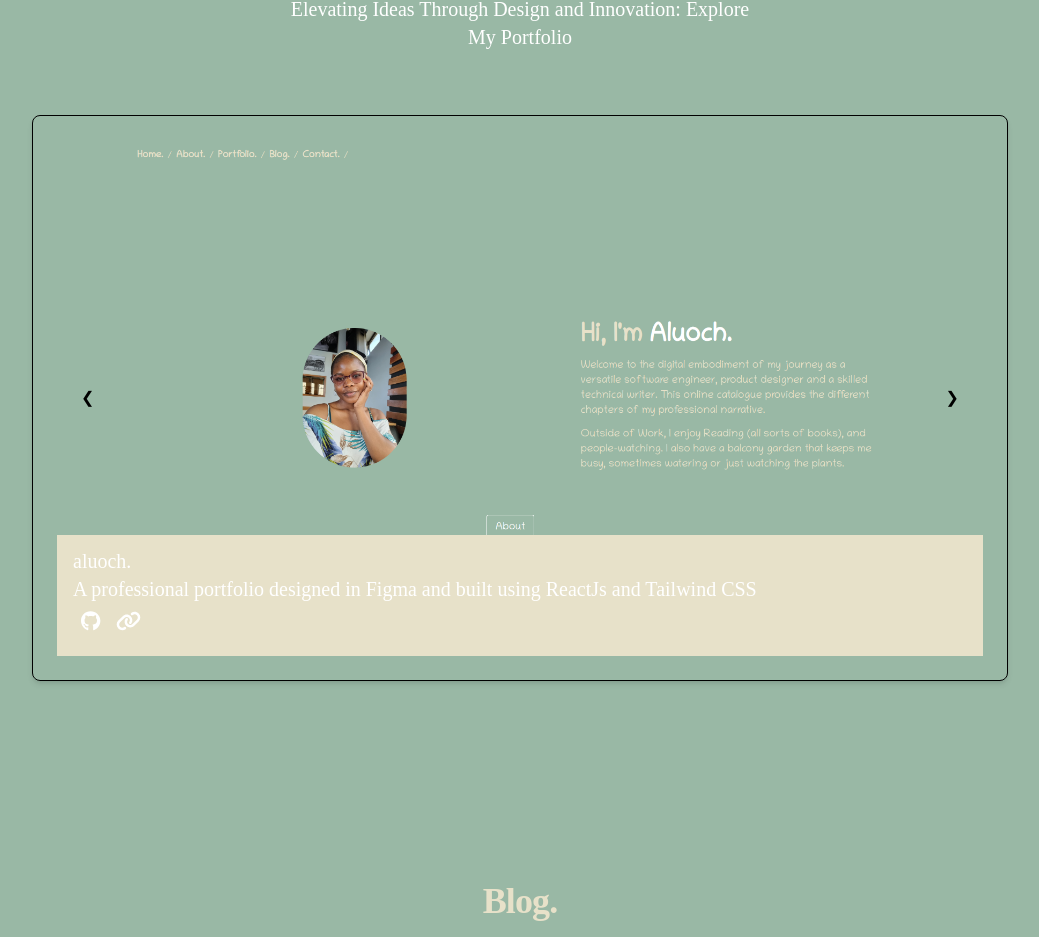
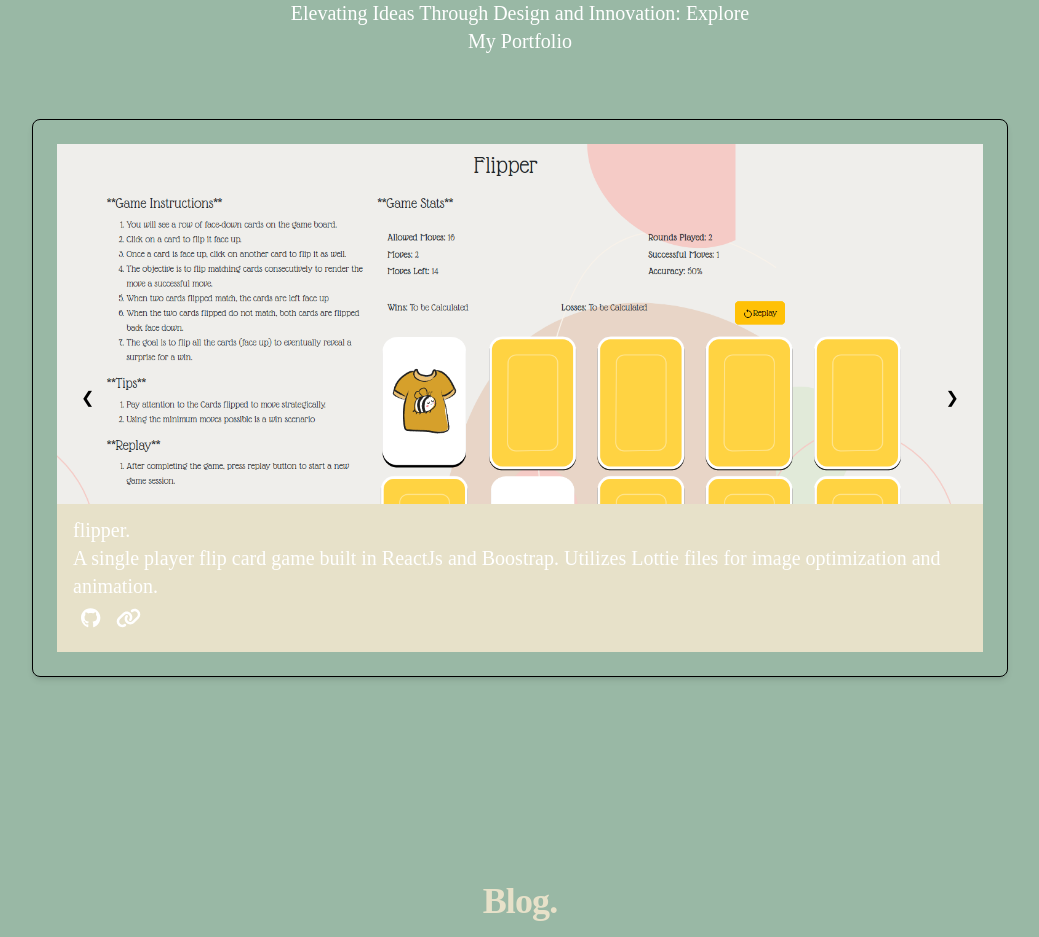
Before and after one commit to laualuoch/aluoch., a React (Create React App) app: page / in a window 1280 px wide. Shown: the part 1790-2727 px from the top of the page, without its empty margins (120-1159 px from the left). Built offline with nearby package versions, Linux system fonts and the light colour scheme.

Commit message:
Update portfolio items to reflect current Flipper card game state

```diff
--- a/src/App.js
+++ b/src/App.js
@@ -1,4 +1,4 @@
-import React from "react";
+import React, { useEffect } from "react";
 import HomePage from "./pages/Home/HomePage";
 import './assets/main.css'
 import About from "./pages/About/About";
--- a/src/pages/Portfolio/Portfolio.js
+++ b/src/pages/Portfolio/Portfolio.js
@@ -2,15 +2,14 @@ import React from "react";
 import Carousel from "../../components/Carousel";
 import image1 from  "../../images/aluoch-dev.png";
 import image2 from  "../../images/heatmap.png";
-import image3 from  "../../images/flipcard.png";
+import image3 from  "../../images/flipper.png";
 
 
 const PortfolioItems = () => {
     const carouselsData = [
-        { src: image1, title:"aluoch.", description:"A professional portfolio designed in Figma and built using ReactJs and Tailwind CSS", hostingLink: "https://aluoch.vercel.app/", gitHubLink: "https://github.com/aluoch-dev/aluoch."},
-        { src: image2, title:"heatmap", description:"An implementation of the Google Heatmap Layer as a data visualization tool mapping patient data. Built using JavaScript.", gitHubLink: "https://github.com/aluoch-dev/heatMap"},
-        { src: image3, title: "flipcard", description:"A single player flipcard built using Bootsrap and React Js", hostingLink:"https://flippcard-app.vercel.app/", gitHubLink:"https://github.com/aluoch-dev/flipcard-game"}
-      ];
+        { src: image3, title: "flipper.", description:"A single player flip card game built in ReactJs and Boostrap. Utilizes Lottie files for image optimization and animation.", hostingLink:"https://flippcard-app.vercel.app/", gitHubLink:"https://github.com/aluoch-dev/flipcard-game"},
+        { src: image1, title:"aluoch.", description:"A professional portfolio designed in Figma and built using ReactJs and Tailwind CSS", hostingLink: "https://aluoch.vercel.app/", gitHubLink: "https://github.com/aluoch-dev/aluoch."}
+    ];
 
 
     return (
```
Also changed, not shown: src/images/flipcard.png (deleted), src/images/flipper.png (added).
